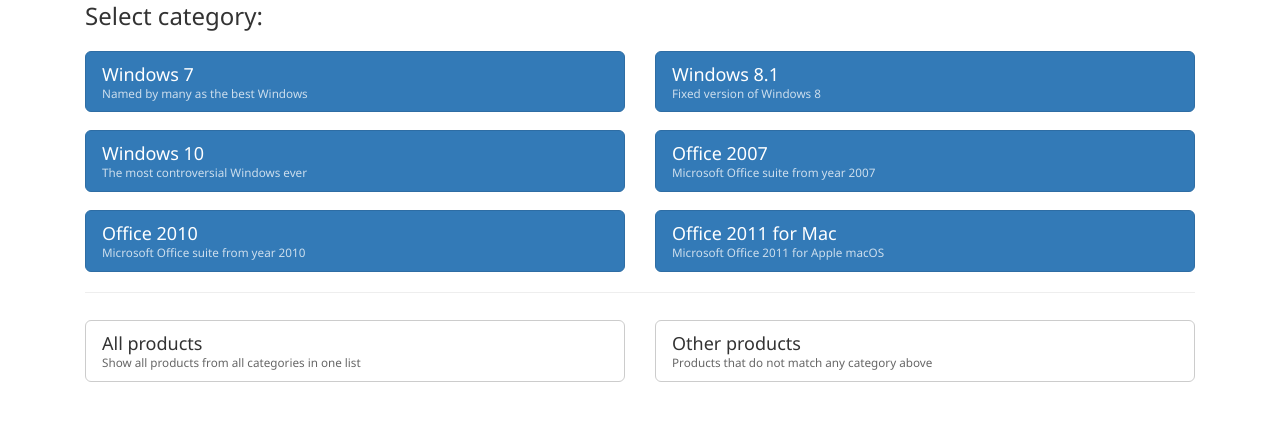
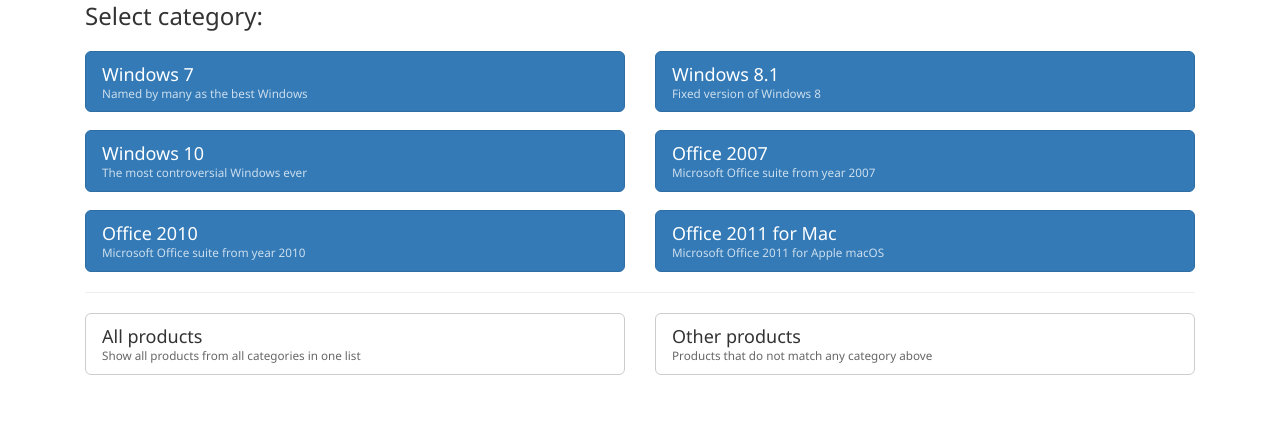
Before and after one commit to lzw29107/techbench-dump, a PHP site: page / in a window 1280 px wide. Shown: the part 281-702 px from the top of the page. Run offline with PHP 8.4, Linux system fonts and the light colour scheme.

Commit message:
Fix spacing

```diff
--- a/web/index.php
+++ b/web/index.php
@@ -74,7 +74,7 @@ echo '<h1>'.$translation['tbDump'].'</h1>';
 
 <hr>
 
-<div class="row" style="margin-top: -0.75em;">
+<div class="row" style="margin-top: -1.25em;">
     <div class="col-md-6"><a class="btn btn-default btn-lg btn-block prod-btn" href="./products.php?prod=all&<?php echo $langParam;?>">
         <div class="prod-btn-title"><?php echo $translation['allProd'];?></div>
         <div class="prod-btn-desc"><?php echo $translation['allProd_desc'];?></div>
```
